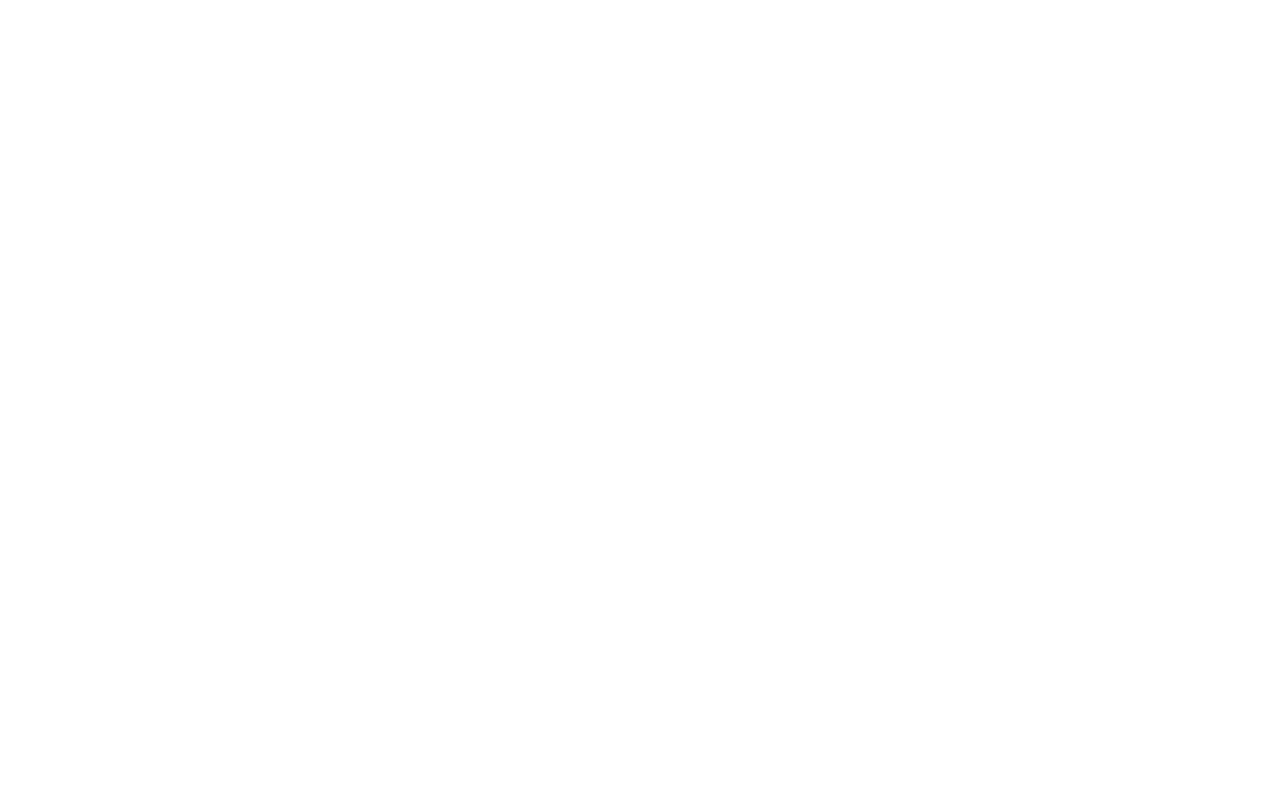
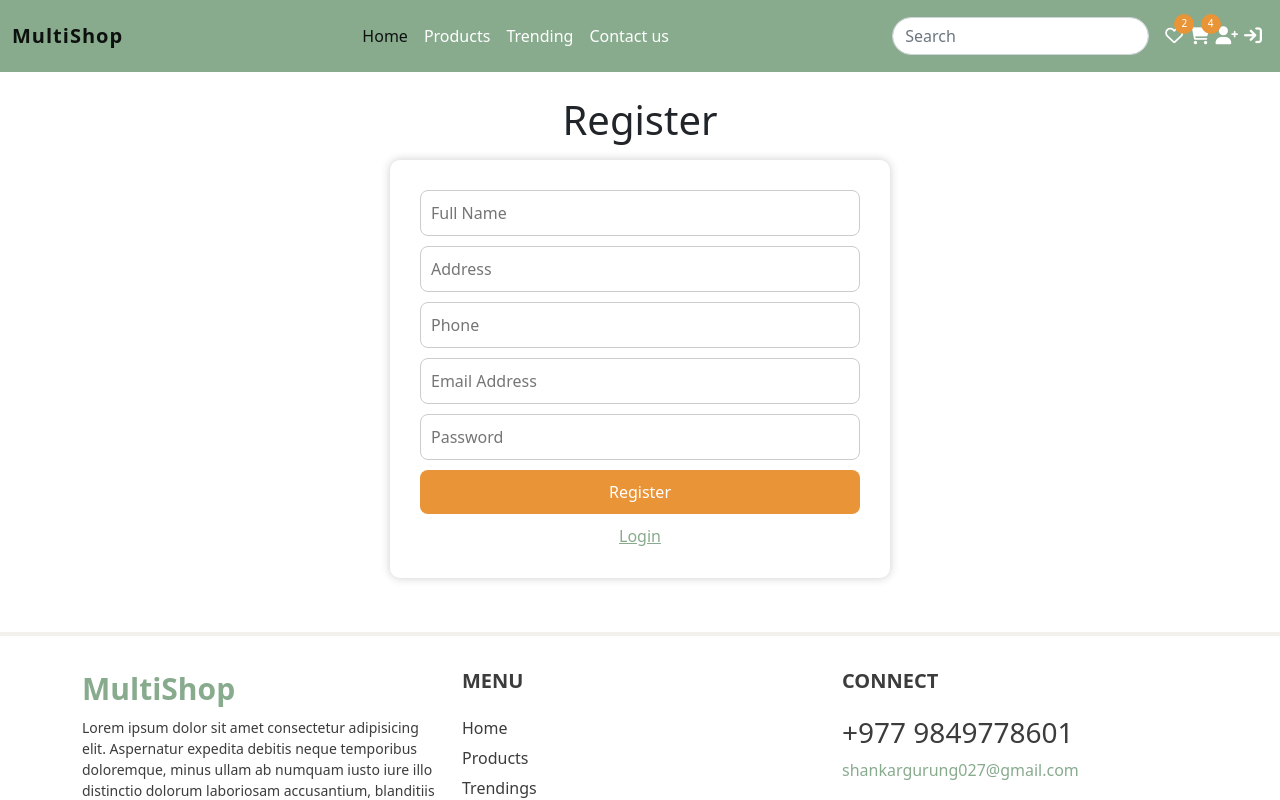
Before and after one commit to grgshankar/react_project_24, a React (Vite) app in the folder react-with-vite/: page /register in a window 1280 px wide. Before the commit this address had no page. Shown: the top 800 px of the page. Built offline with nearby package versions, Linux system fonts and the light colour scheme.

Commit message:
adding login register forgot and error page

```diff
--- /dev/null
+++ b/react-with-vite/src/components/common/Error404.jsx
@@ -0,0 +1,13 @@
+import React from 'react'
+import { Link } from 'react-router-dom'
+
+const Error404 = () => {
+  return (
+    <div className="text-warning">
+        <p>404</p>
+        <Link to="/">Back to Home page</Link>
+    </div>
+  )
+}
+
+export default Error404
--- /dev/null
+++ b/react-with-vite/src/pages/auth/ForgotComponent.jsx
@@ -0,0 +1,30 @@
+import { Form } from 'react-bootstrap'
+import { NavLink } from 'react-router-dom'
+
+const ForgotComponent = () => {
+  return (
+    <>
+    <div className="mainWrapper">
+        <div className="container">
+            <div className="row">
+                <div className="col col-sm-12">
+                    <Form action="" className="forgot_form text-center mt-4 mb-4">
+                        <h1>Forget Password</h1>
+                        <div className="custom_form mt-3">
+                            <p>Please use the register email to reset the password.</p>
+                            <input type="email" placeholder="Email Address" name="email" />
+                            <div className="btn_wrap">
+                                <input type="submit" value="Send" className="btn btn-success" />
+                                <div className="redirect_link"><NavLink to={"/login"}>Login</NavLink></div>
+                            </div>
+                        </div>
+                    </Form>
+                </div>
+            </div>
+        </div>
+    </div>
+    </>
+  )
+}
+
+export default ForgotComponent
--- a/react-with-vite/src/pages/auth/LoginComponent.jsx
+++ b/react-with-vite/src/pages/auth/LoginComponent.jsx
@@ -0,0 +1,38 @@
+import { Form } from "react-bootstrap"
+import { NavLink } from "react-router-dom"
+
+const LoginComponent = () => {
+  return (
+    <>
+    <div className="mainWrapper">
+        <div className="container">
+            <div className="row">
+                <div className="col col-sm-12">
+                    <Form action="" className="register_form text-center mt-4 mb-4">
+                        <h1>Login</h1>
+                        <div className="custom_form mt-3">
+                            <input type="email" placeholder="Email Address" name="email" />
+                            <input type="password" placeholder="Password" name="password" />
+                            <div className="btn_wrap">
+                                <div className="forget_row d-flex justify-content-between mt-2 mb-3">
+                                    <div className="left_side d-flex justify-content-center">
+                                        <input type="checkbox" name="remember" style={{width: "20px", marginBottom: "0px", marginRight: "5px"}}/> Remember Me
+                                    </div>
+                                    <div className="right_side redirect_link">
+                                        <NavLink to={"/forget"}>Forget Password</NavLink>
+                                        </div>
+                                </div>
+                                <input type="submit" value="Login" className="btn btn-success" />
+                                <div className="redirect_link"><NavLink to={"/register"}>Register</NavLink></div>
+                            </div>
+                        </div>
+                    </Form>
+                </div>
+            </div>
+        </div>
+    </div>
+    </>
+  )
+}
+
+export default LoginComponent
--- a/react-with-vite/src/pages/auth/RegisterComponent.jsx
+++ b/react-with-vite/src/pages/auth/RegisterComponent.jsx
@@ -0,0 +1,33 @@
+import { NavLink } from "react-router-dom"
+
+const RegisterComponent = () => {
+  return (
+    <>
+
+    <div className="mainWrapper">
+        <div className="container">
+            <div className="row">
+                <div className="col col-sm-12">
+                    <form action="" className="register_form text-center mt-4 mb-4">
+                        <h1>Register</h1>
+                        <div className="custom_form mt-3">
+                            <input type="text" placeholder="Full Name" name="fullname" />
+                            <input type="text" placeholder="Address" name="Address" />
+                            <input type="text" placeholder="Phone" name="phone" />
+                            <input type="email" placeholder="Email Address" name="email" />
+                            <input type="password" placeholder="Password" name="password" />
+                            <div className="btn_wrap">
+                                <input type="submit" value="Register" className="btn btn-success" />
+                                <div className="redirect_link"><NavLink to={"/login"}>Login</NavLink></div>
+                            </div>
+                        </div>
+                    </form>
+                </div>
+            </div>
+        </div>
+    </div>
+    </>
+  )
+}
+
+export default RegisterComponent
--- a/react-with-vite/src/pages/router/Routings.jsx
+++ b/react-with-vite/src/pages/router/Routings.jsx
@@ -4,6 +4,10 @@
 import ProductDetails from "../layouts/ProductDetails";
 import DashboardLayout from "../cms/DashboardLayout";
 import HomeLayout from "../layouts/HomeLayout";
+import Error404 from "../../components/common/Error404";
+import LoginComponent from "../auth/LoginComponent";
+import RegisterComponent from "../auth/RegisterComponent";
+import ForgotComponent from "../auth/ForgotComponent";
 
 const Routings = () => {
   return (
@@ -24,9 +28,13 @@
               />
               <Route path=":id" element={<ProductDetails />} />
             </Route>
+            <Route path="login" element={<LoginComponent />}/>
+            <Route path="register" element={<RegisterComponent />}/>
+            <Route path="forget" element={<ForgotComponent />} />
           </Route>
           <Route path="/admin" element={<DashboardLayout />} />
 
+          <Route path="*" element={<Error404 />} />
         </Routes>
       </BrowserRouter>
     </>
```
